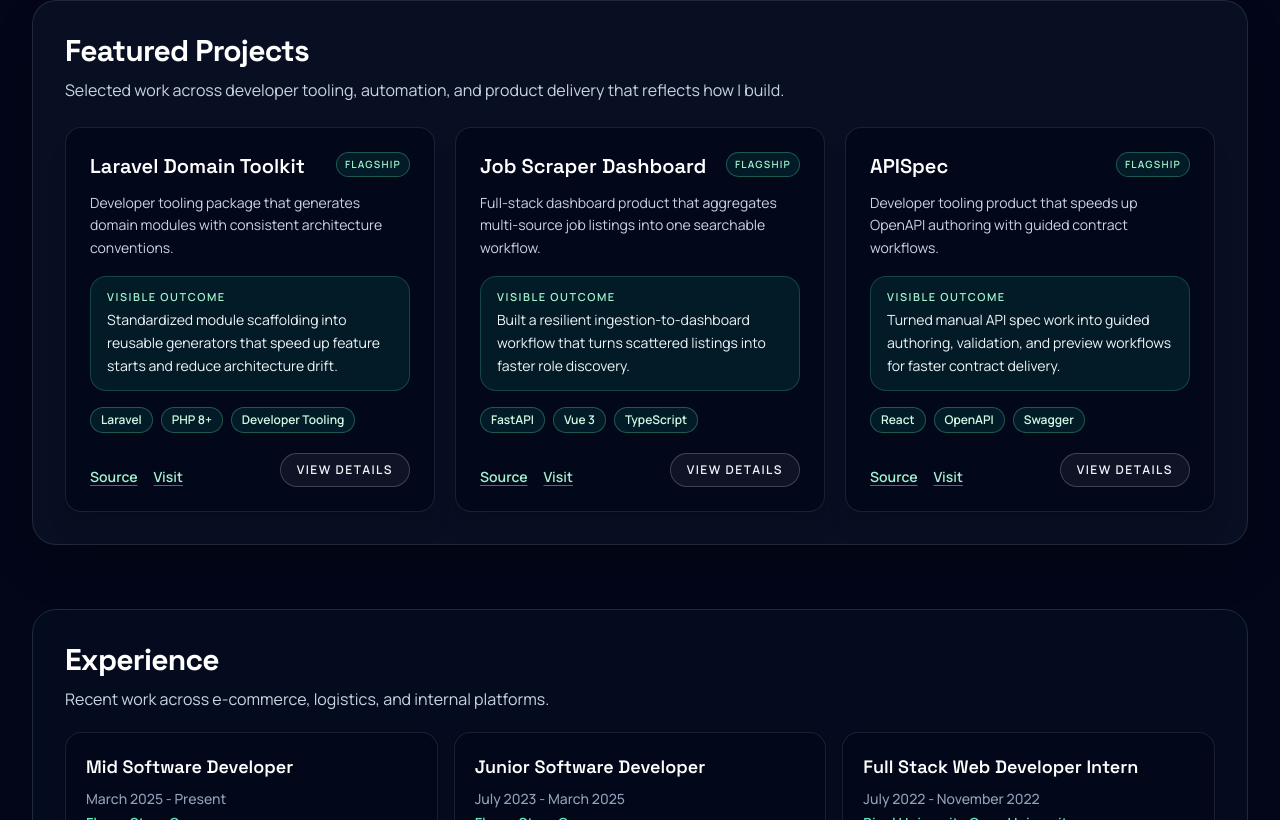
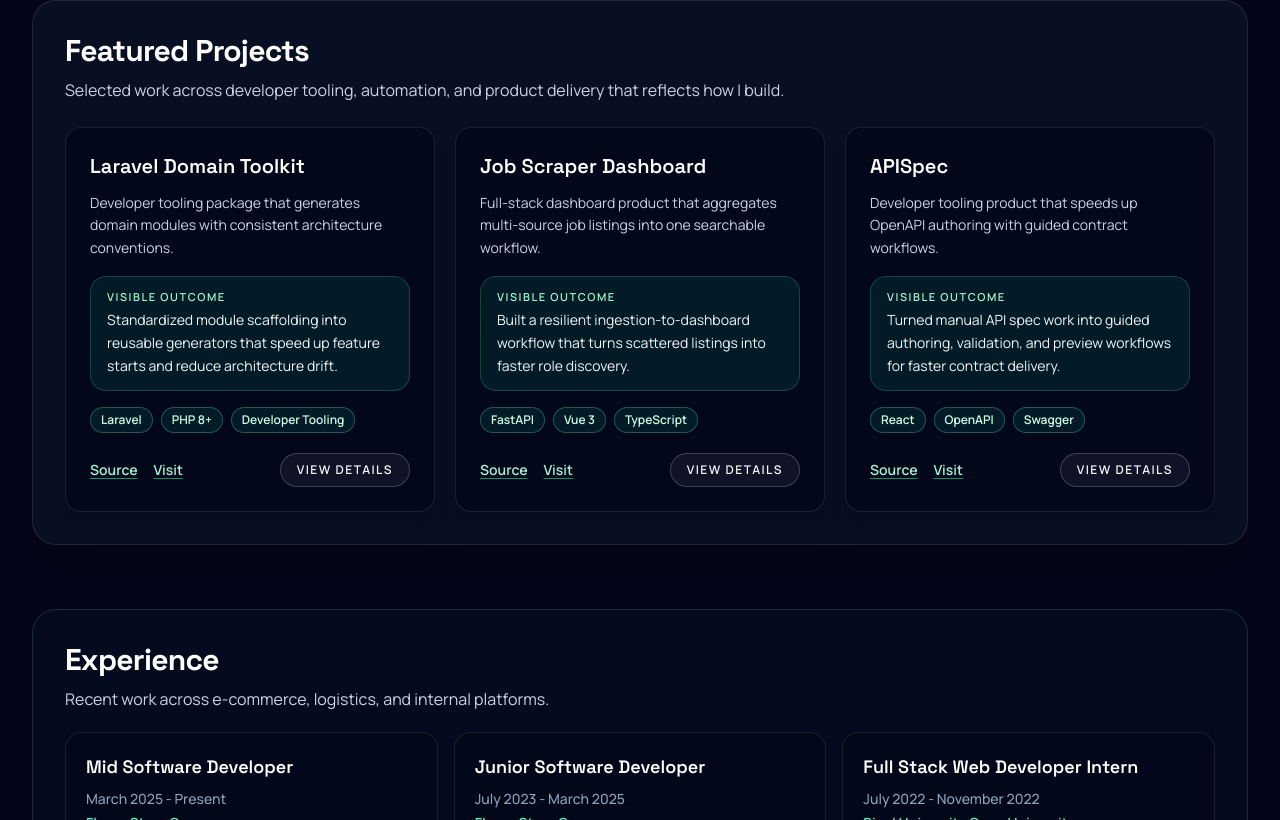
Before and after one commit to reizucodes/portfolio-html, a Vue app: page / in a window 1280 px wide. Shown: the part 940-1760 px from the top of the page. Built offline with nearby package versions, Linux system fonts and the light colour scheme.

Commit message:
chore: refine portfolio section copy and project card layout

```diff
--- a/src/components/sections/ProjectsGridSection.vue
+++ b/src/components/sections/ProjectsGridSection.vue
@@ -138,16 +138,6 @@
       >
         <div class="flex items-start justify-between gap-3">
           <h3 :class="variant === 'case-study' ? 'text-xl font-semibold text-white' : 'text-lg font-semibold text-white'">{{ project.title }}</h3>
-          <span
-            class="rounded-full border px-2 py-1 text-[10px] font-semibold uppercase tracking-[0.12em]"
-            :class="variant === 'case-study'
-              ? 'border-emerald-300/30 bg-emerald-400/10 text-emerald-200'
-              : project.tier === 'secondary'
-                ? 'border-cyan-300/30 bg-cyan-400/10 text-cyan-200'
-                : 'border-white/15 bg-white/5 text-slate-300'"
-          >
-            {{ variant === 'case-study' ? 'Flagship' : project.tier === 'secondary' ? 'Secondary' : 'Supporting' }}
-          </span>
         </div>
 
         <p :class="variant === 'case-study' ? 'mt-3 text-sm leading-relaxed text-slate-300' : 'mt-2 text-sm leading-relaxed text-slate-300'">
@@ -189,8 +179,8 @@
           </span>
         </div>
 
-        <div :class="variant === 'case-study' ? 'mt-5 flex flex-wrap items-end justify-between gap-4' : 'mt-4 flex flex-wrap items-end justify-between gap-4'">
-          <div class="flex flex-wrap gap-x-4 gap-y-2">
+        <div :class="variant === 'case-study' ? 'mt-5 flex flex-wrap items-center justify-between gap-4' : 'mt-4 flex flex-wrap items-center justify-between gap-4'">
+          <div class="flex flex-wrap items-center gap-x-4 gap-y-2">
             <a
               v-for="link in project.links"
               :key="link.href"
@@ -209,7 +199,7 @@
           <button
             type="button"
             :class="[
-              'ml-auto rounded-full border border-white/20 bg-white/5 text-xs font-semibold uppercase tracking-[0.12em] text-slate-100 transition hover:bg-white/15',
+              'ml-auto self-center rounded-full border border-white/20 bg-white/5 text-xs font-semibold uppercase tracking-[0.12em] text-slate-100 transition hover:bg-white/15',
               variant === 'case-study' ? 'px-4 py-2' : 'border-white/10 bg-transparent px-3.5 py-2 text-slate-300 hover:bg-white/10 hover:text-slate-100',
             ]"
             @click="openProjectModal(project.id)"
--- a/src/data/content.ts
+++ b/src/data/content.ts
@@ -41,7 +41,6 @@
   {
     id: 'job-scraper-dashboard',
     title: 'Job Scraper Dashboard',
-    tier: 'flagship',
     valueProposition: 'Full-stack dashboard product that aggregates multi-source job listings into one searchable workflow.',
     proofLine: 'Built a resilient ingestion-to-dashboard workflow that turns scattered listings into faster role discovery.',
     positioningContext: 'Full-stack dashboard product for automation-driven job aggregation and filtering.',
@@ -75,7 +74,6 @@
   {
     id: 'laravel-domain-toolkit',
     title: 'Laravel Domain Toolkit',
-    tier: 'flagship',
     valueProposition: 'Developer tooling package that generates domain modules with consistent architecture conventions.',
     proofLine: 'Standardized module scaffolding into reusable generators that speed up feature starts and reduce architecture drift.',
     positioningContext: 'Proven developer tooling for domain-oriented Laravel module consistency.',
@@ -109,7 +107,6 @@
   {
     id: 'swagger-apispec-forge',
     title: 'APISpec',
-    tier: 'flagship',
     valueProposition: 'Developer tooling product that speeds up OpenAPI authoring with guided contract workflows.',
     proofLine: 'Turned manual API spec work into guided authoring, validation, and preview workflows for faster contract delivery.',
     positioningContext: 'Proven developer tooling with rich UI workflows for OpenAPI contract authoring.',
@@ -142,7 +139,6 @@
   {
     id: 'digital-library',
     title: 'Digital Library',
-    tier: 'secondary',
     valueProposition:'Personal digital library for organizing and managing book collections.',
     proofLine:'Created a centralized place to catalog, search, and browse books through a simple web interface.',
     positioningContext:'Full-stack web application for personal book collection management.',
@@ -181,7 +177,6 @@
   {
     id: 'profile-dashboard',
     title: 'Profile Dashboard',
-    tier: 'optional',
     valueProposition: 'Input a public GitHub repository URL and get quick KPI insights in one dashboard.',
     proofLine: 'Condensed repository activity into quick-read KPI views for maintainers and technical reviewers.',
     positioningContext: 'Frontend-heavy analytics dashboard for public GitHub repository KPIs and activity metrics.',
--- a/src/types/content.ts
+++ b/src/types/content.ts
@@ -33,7 +33,6 @@
 export interface ProjectCaseStudy {
   id: string;
   title: string;
-  tier: 'flagship' | 'secondary' | 'optional';
   valueProposition: string;
   proofLine: string;
   positioningContext: string;
```
